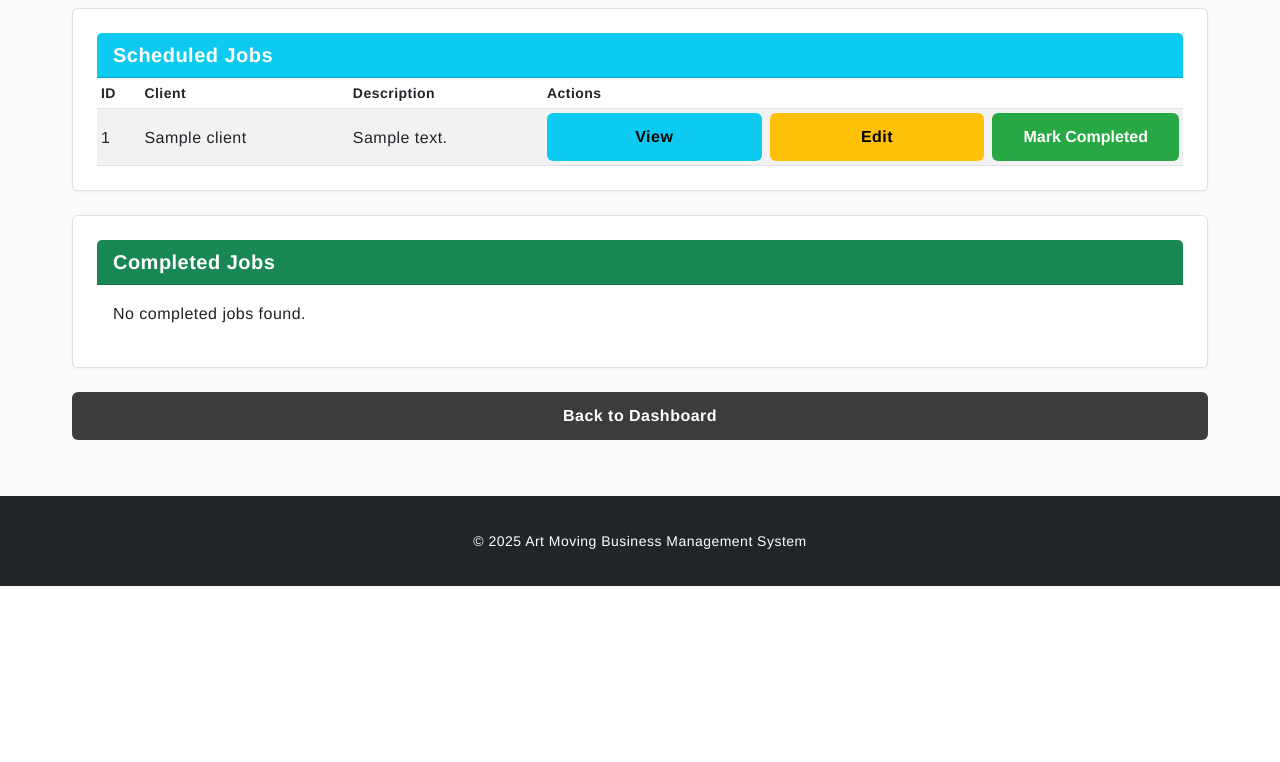
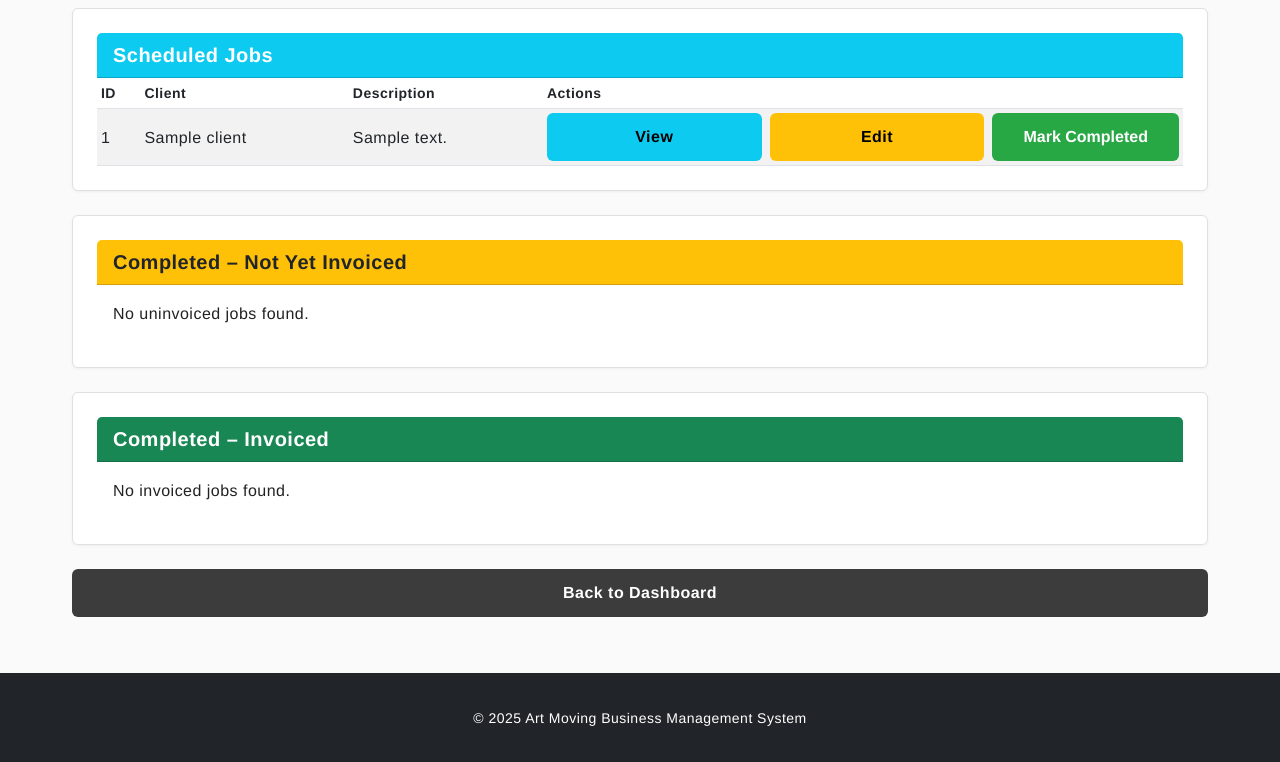
Before and after one commit to mattyray/art_moving_buisness, a Django app: page /workorders/ in a window 1280 px wide. Shown: the part 455-1217 px from the top of the page. Before the commit the page ends 1041 px from the top, so only its background shows below. Run offline with Django 5.2, Linux system fonts and the light colour scheme; a user stored in the database is signed in; tables that the repository leaves empty hold one stand-in row (values such as "Sample post"); some libraries are stand-ins or nearby versions; some web fonts are replaced.

Commit message:
Phase 6A: Add invoiced/uninvoiced completed jobs tables to All Jobs view

```diff
--- a/templates/workorders/workorder_list.html
+++ b/templates/workorders/workorder_list.html
@@ -107,12 +107,14 @@
   </div>
 
   <!-- Completed Jobs Section -->
+  <!-- Completed – Not Yet Invoiced -->
 <div class="card mb-4">
-    <div class="card-header bg-success text-white">
-      <h5 class="mb-0">Completed Jobs</h5>
+  <div class="card-header bg-warning text-dark">
+    <h5 class="mb-0">Completed – Not Yet Invoiced</h5>
   </div>
   <div class="card-body p-0">
     {% if completed_jobs %}
+      {% with completed_jobs|dictsortreversed:"completed_at" as sorted_jobs %}
       <div class="table-responsive">
         <table class="table table-sm table-striped align-middle mb-0">
           <thead class="small">
@@ -124,7 +126,8 @@
             </tr>
           </thead>
           <tbody>
-            {% for job in completed_jobs %}
+            {% for job in sorted_jobs %}
+              {% if not job.invoiced %}
               <tr>
                 <td>{{ job.id }}</td>
                 <td>{{ job.client.name }}</td>
@@ -133,27 +136,71 @@
                 </td>
                 <td>
                   <div class="d-flex flex-column flex-sm-row gap-2">
-                  <a href="{% url 'workorder_detail' job.id %}"
-                     class="btn btn-sm btn-info w-100 w-sm-auto">View</a>
-                  <a href="{% url 'workorder_edit' job.id %}"
-                     class="btn btn-sm btn-warning w-100 w-sm-auto">Edit</a>
-                  <button type="button"
-                          class="btn btn-sm btn-primary w-100 w-sm-auto"
-                          onclick="createInvoice({{ job.id }})">
-                    Create Invoice
-                  </button>
+                    <a href="{% url 'workorder_detail' job.id %}" class="btn btn-sm btn-info w-100 w-sm-auto">View</a>
+                    <a href="{% url 'workorder_edit' job.id %}" class="btn btn-sm btn-warning w-100 w-sm-auto">Edit</a>
+                    <button type="button" class="btn btn-sm btn-primary w-100 w-sm-auto"
+                            onclick="createInvoice({{ job.id }})">Create Invoice</button>
                   </div>
                 </td>
               </tr>
+              {% endif %}
             {% endfor %}
           </tbody>
         </table>
       </div>
+      {% endwith %}
     {% else %}
-      <p class="p-3 mb-0">No completed jobs found.</p>
+      <p class="p-3 mb-0">No uninvoiced jobs found.</p>
     {% endif %}
   </div>
 </div>
+
+<!-- Completed – Invoiced -->
+<div class="card mb-4">
+  <div class="card-header bg-success text-white">
+    <h5 class="mb-0">Completed – Invoiced</h5>
+  </div>
+  <div class="card-body p-0">
+    {% if completed_jobs %}
+      {% with completed_jobs|dictsortreversed:"completed_at" as sorted_jobs %}
+      <div class="table-responsive">
+        <table class="table table-sm table-striped align-middle mb-0">
+          <thead class="small">
+            <tr>
+              <th>ID</th>
+              <th>Client</th>
+              <th class="d-none d-md-table-cell">Description</th>
+              <th>Actions</th>
+            </tr>
+          </thead>
+          <tbody>
+            {% for job in sorted_jobs %}
+              {% if job.invoiced %}
+              <tr>
+                <td>{{ job.id }}</td>
+                <td>{{ job.client.name }}</td>
+                <td class="d-none d-md-table-cell text-truncate" style="max-width:200px;">
+                  {{ job.job_description|truncatewords:10 }}
+                </td>
+                <td>
+                  <div class="d-flex flex-column flex-sm-row gap-2">
+                    <a href="{% url 'workorder_detail' job.id %}" class="btn btn-sm btn-info w-100 w-sm-auto">View</a>
+                    <a href="{% url 'workorder_edit' job.id %}" class="btn btn-sm btn-warning w-100 w-sm-auto">Edit</a>
+                  </div>
+                </td>
+              </tr>
+              {% endif %}
+            {% endfor %}
+          </tbody>
+        </table>
+      </div>
+      {% endwith %}
+    {% else %}
+      <p class="p-3 mb-0">No invoiced jobs found.</p>
+    {% endif %}
+  </div>
+</div>
+
 
   <!-- Back to Dashboard Button -->
   <div class="text-center">
```
Lines whose indentation alone changed are shown as unchanged.
